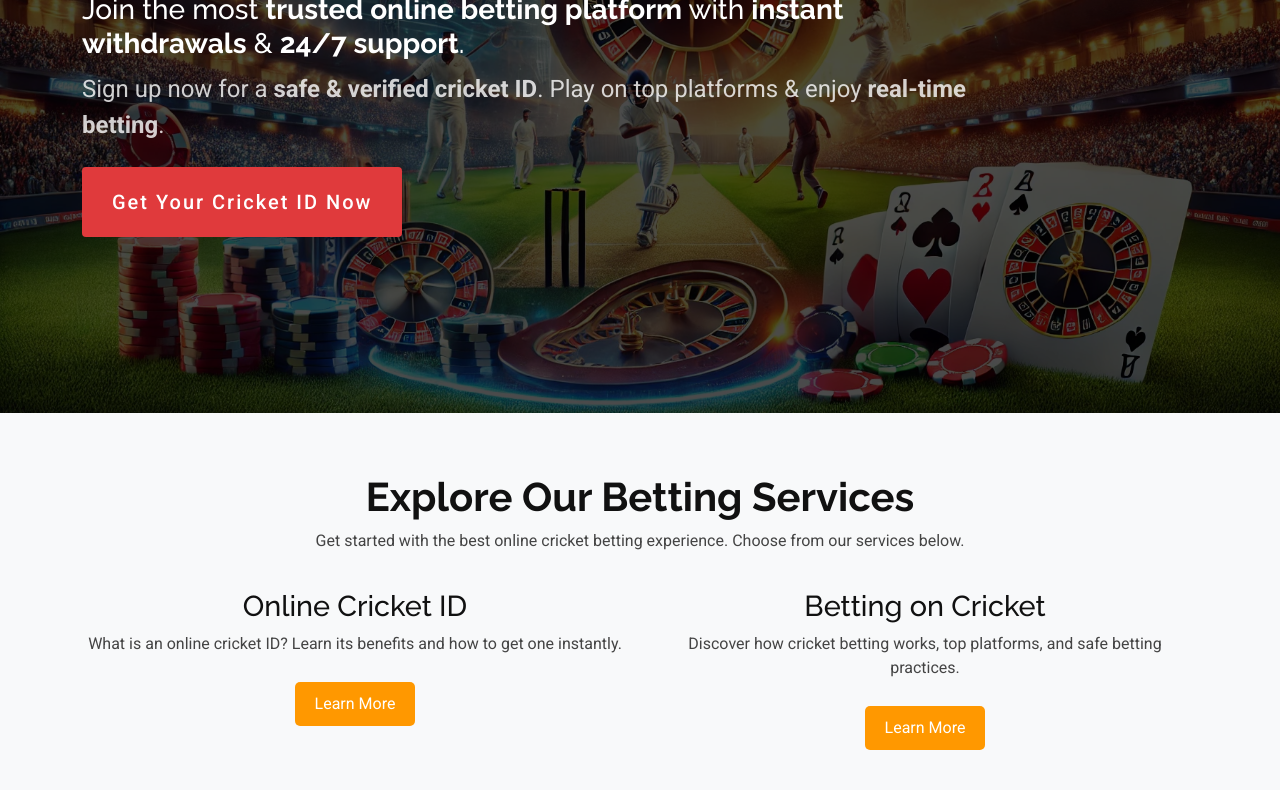
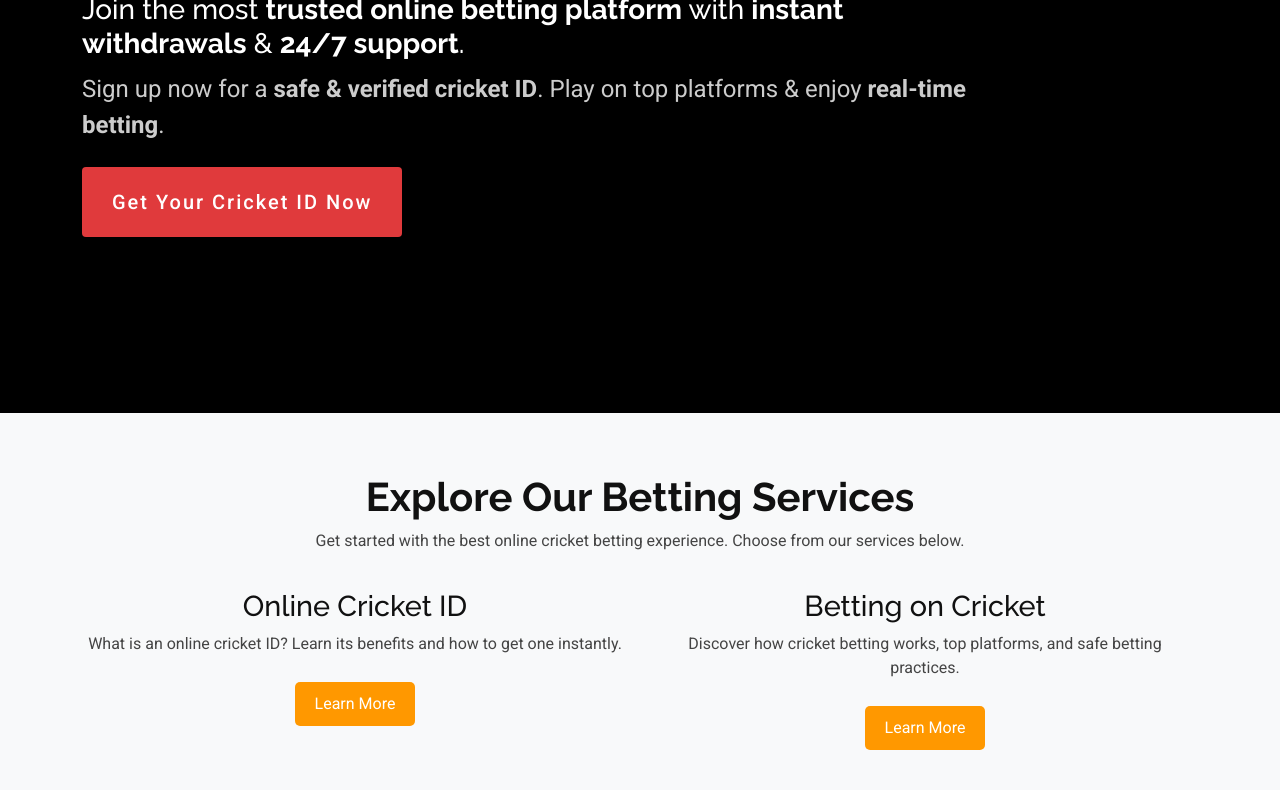
Before and after one commit to mahakalofficial/mahakalbookoffical, a plain HTML site: page index.html in a window 1280 px wide. Shown: the part 377-1167 px from the top of the page. Drawn offline with Linux system fonts and the light colour scheme.

Commit message:
some chnages

```diff
--- a/index.html
+++ b/index.html
@@ -80,7 +80,7 @@
 
     <!-- Hero Section -->
     <section id="hero" class="hero section">
-      <img src="assets/img/sports.jpg" alt="Online Cricket ID - Trusted Betting Platform" data-aos="fade-in">
+      <!-- <img src="assets/img/sports.jpg" alt="Online Cricket ID - Trusted Betting Platform" data-aos="fade-in"> -->
 
       <div class="container">
         <div class="row">
```
